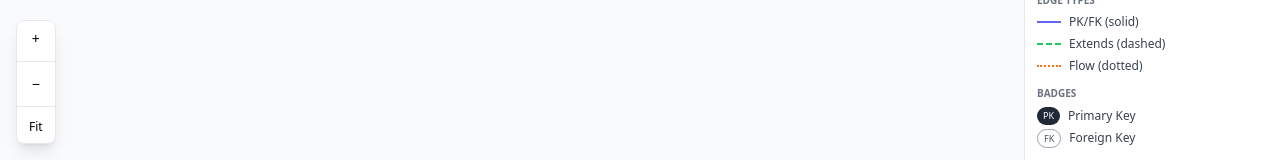
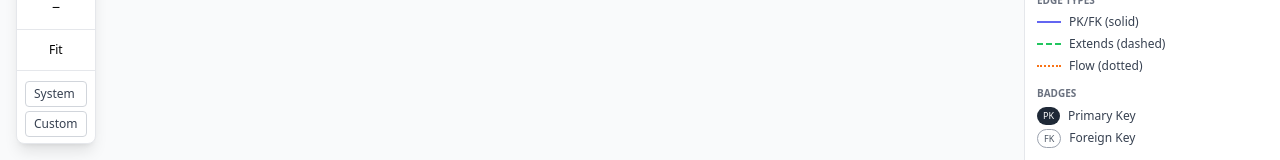
Before and after one commit to ABG-AI-Intelligence-Suite/erd-visualizer, a Next.js app: page / in a window 1280 px wide. Shown: the part 640-800 px from the top of the page. Built offline with nearby package versions, Linux system fonts and the light colour scheme.

Commit message:
fix zoom bug

```diff
--- a/src/components/canvas/controls-panel.tsx
+++ b/src/components/canvas/controls-panel.tsx
@@ -1,9 +1,12 @@
 "use client";
 
 import { useReactFlow } from "@xyflow/react";
+import { useCanvasStore } from "@/store/canvas-store";
 
 export function ControlsPanel() {
   const { zoomIn, zoomOut, fitView } = useReactFlow();
+  const filters = useCanvasStore((s) => s.filters);
+  const toggleFilter = useCanvasStore((s) => s.toggleFilter);
 
   return (
     <div className="absolute bottom-4 left-4 flex flex-col gap-1 bg-white rounded-lg shadow-lg border border-gray-200 overflow-hidden z-10">
@@ -30,6 +33,31 @@ export function ControlsPanel() {
       >
         Fit
       </button>
+      <div className="border-t border-gray-200" />
+      <div className="px-2 py-1.5 flex flex-col gap-1">
+        <button
+          onClick={() => toggleFilter("showSystem")}
+          className={`text-xs px-2 py-1 rounded border transition-all text-left ${
+            filters.showSystem
+              ? "border-gray-300 bg-white text-gray-700"
+              : "border-gray-200 bg-gray-100 text-gray-400"
+          }`}
+          title={filters.showSystem ? "Hide system entities" : "Show system entities"}
+        >
+          System
+        </button>
+        <button
+          onClick={() => toggleFilter("showCustom")}
+          className={`text-xs px-2 py-1 rounded border transition-all text-left ${
+            filters.showCustom
+              ? "border-gray-300 bg-white text-gray-700"
+              : "border-gray-200 bg-gray-100 text-gray-400"
+          }`}
+          title={filters.showCustom ? "Hide custom entities" : "Show custom entities"}
+        >
+          Custom
+        </button>
+      </div>
     </div>
   );
 }
--- a/src/components/canvas/erd-canvas.tsx
+++ b/src/components/canvas/erd-canvas.tsx
@@ -36,6 +36,7 @@ const edgeTypes: EdgeTypes = {
 
 const proOptions = { hideAttribution: true };
 const fitViewOptions = { padding: 0.2 };
+const MIN_ZOOM = 0.25;
 
 interface ErdCanvasProps {
   nodes: Node[];
@@ -57,7 +58,7 @@ export function ErdCanvas({ nodes: externalNodes, edges: externalEdges }: ErdCan
     setEdges(externalEdges);
     if (externalNodes.length === 0) return;
     const timer = setTimeout(() => {
-      fitView({ duration: 300, padding: 0.2, maxZoom: 1 });
+      fitView({ duration: 300, padding: 0.2, minZoom: MIN_ZOOM, maxZoom: 1 });
     }, 50);
     return () => clearTimeout(timer);
   }, [externalNodes, externalEdges, setNodes, setEdges, fitView]);
@@ -81,7 +82,7 @@ export function ErdCanvas({ nodes: externalNodes, edges: externalEdges }: ErdCan
         nodeTypes={nodeTypes}
         edgeTypes={edgeTypes}
         fitViewOptions={fitViewOptions}
-        minZoom={0.02}
+        minZoom={MIN_ZOOM}
         maxZoom={3}
         elevateEdgesOnSelect={false}
         nodesConnectable={false}
--- a/src/components/toolbar/filter-controls.tsx
+++ b/src/components/toolbar/filter-controls.tsx
@@ -91,30 +91,6 @@ export function FilterControls({ filters, onToggle, collapsed, onToggleCollapse
             Connected Flows Only
           </button>
         )}
-
-        {/* System toggle */}
-        <button
-          onClick={() => onToggle("showSystem")}
-          className={`text-xs px-2 py-1 rounded border transition-all ${
-            filters.showSystem
-              ? "border-gray-300 bg-white text-gray-700"
-              : "border-gray-200 bg-gray-100 text-gray-400 line-through"
-          }`}
-        >
-          System
-        </button>
-
-        {/* Custom toggle */}
-        <button
-          onClick={() => onToggle("showCustom")}
-          className={`text-xs px-2 py-1 rounded border transition-all ${
-            filters.showCustom
-              ? "border-gray-300 bg-white text-gray-700"
-              : "border-gray-200 bg-gray-100 text-gray-400 line-through"
-          }`}
-        >
-          Custom
-        </button>
       </div>
     </div>
   );
```
